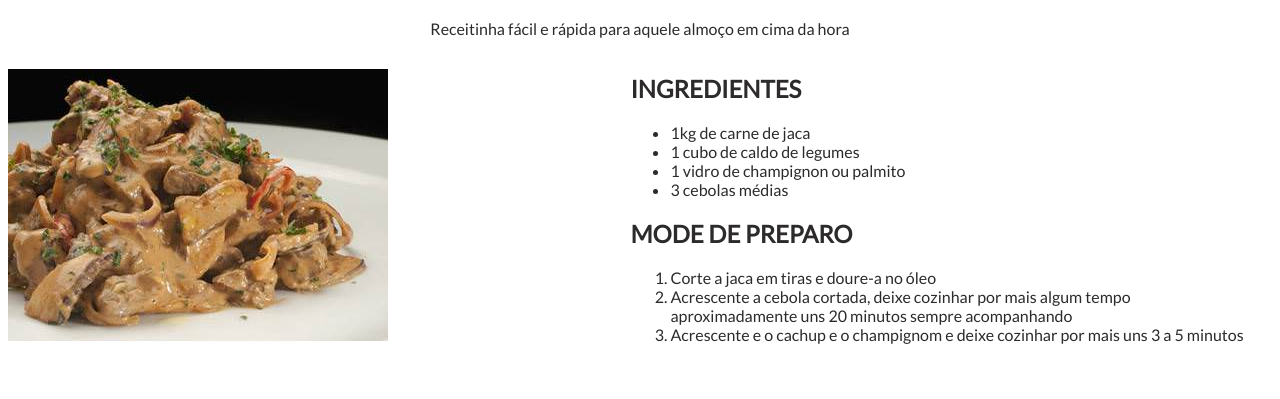
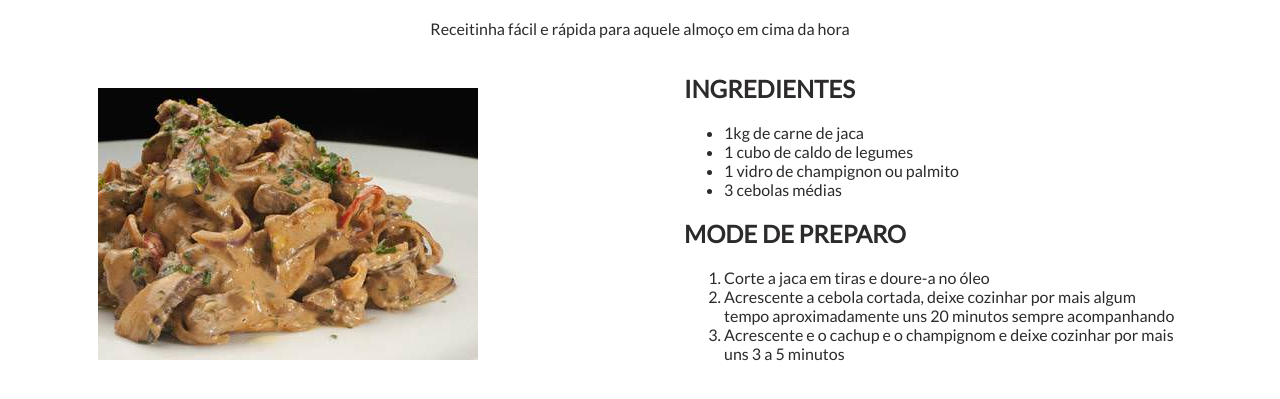
Before and after one commit to PragaMonster/exercicio-1-eu-programo, a plain HTML site: page estrogonofe de carne de jaca/index.html in a window 1280 px wide. Shown: the part 63-462 px from the top of the page. Drawn offline with Linux system fonts and the light colour scheme.

Commit message:
Update style.css
git add commit

```diff
--- a/estrogonofe de carne de jaca/css/style.css
+++ b/estrogonofe de carne de jaca/css/style.css
@@ -4,9 +4,10 @@ body{
     font-family: 'Lato', sans-serif;
 }
 
-div{
+div{ /*div da foto estrogonofe*/
     display: inline-block;
-    width: 49%;
+    width: 39%;
+    margin-left: 90px;
 }
 
 h1{
```
